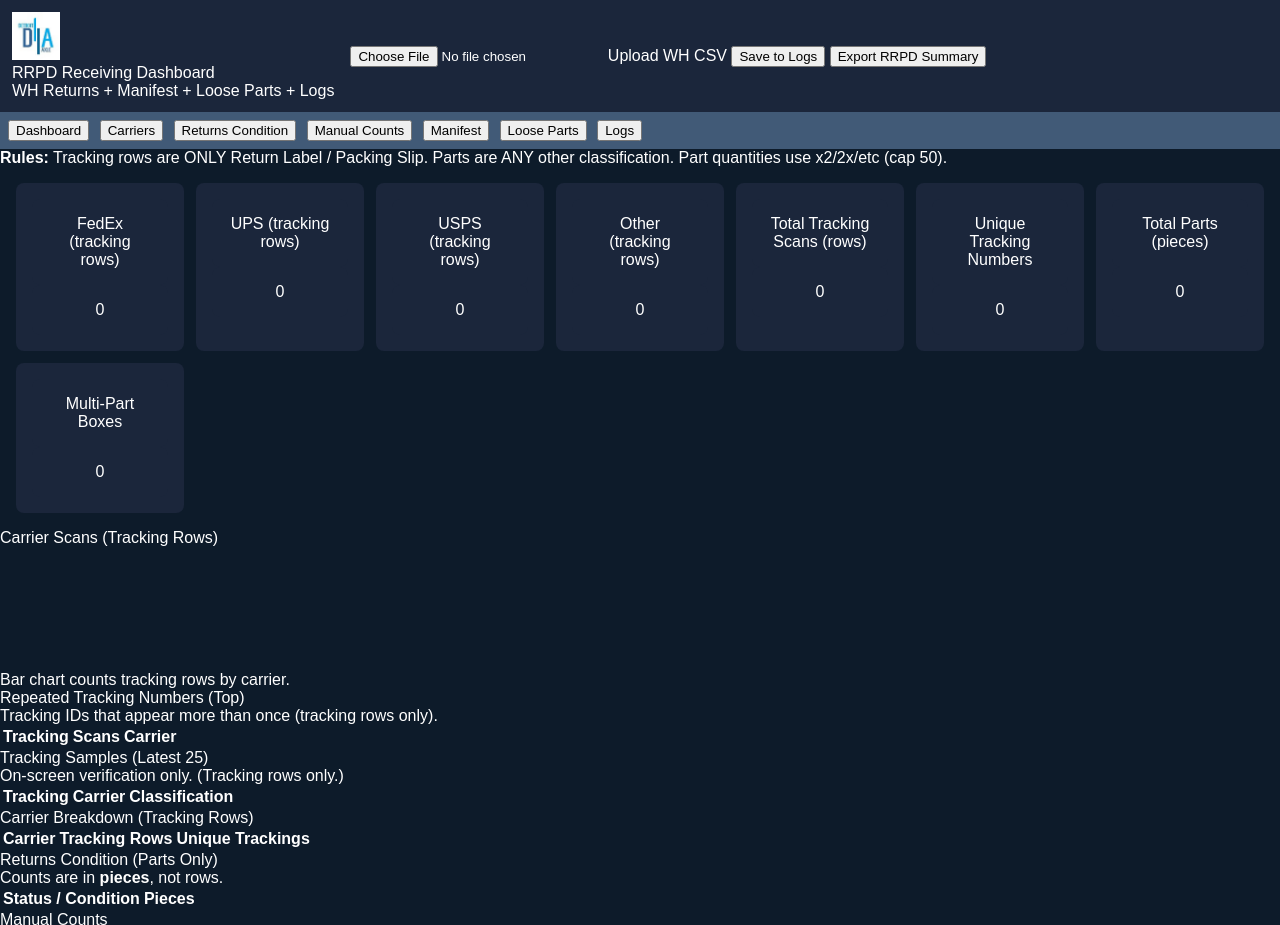
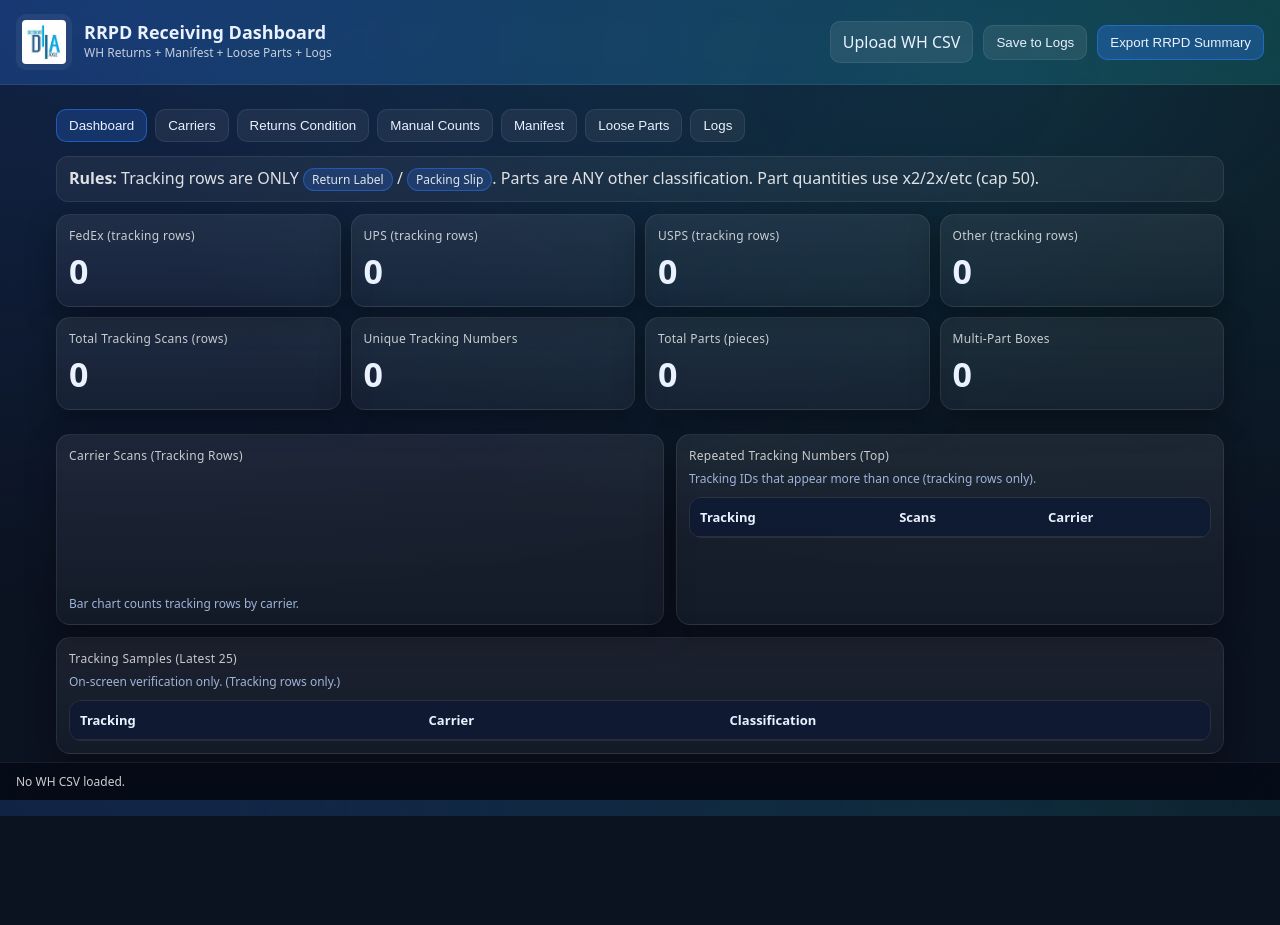
Before and after one commit to KingV88/RRPD-ReceivingV2, a plain HTML site: page index.html in a window 1280 px wide. Shown: the top 925 px of the page. After the commit the page ends 816 px from the top, so only its background shows below. Drawn offline with nearby package versions, Linux system fonts and the light colour scheme.

Commit message:
Update style.css

```diff
--- a/style.css
+++ b/style.css
@@ -1,66 +1,298 @@
-body {
-  margin: 0;
-  font-family: Arial, sans-serif;
-  background: #0d1b2a;
-  color: #fff;
+:root{
+  --bg:#0b1220;
+  --panel:#0f1b33;
+  --card:#122447;
+  --muted:#9fb3d8;
+  --text:#eaf1ff;
+  --accent:#2e7bff;
+  --accent2:#1fd0c2;
+  --danger:#ff4d5e;
+  --border:rgba(255,255,255,.08);
+  --shadow:0 10px 30px rgba(0,0,0,.35);
 }
 
-header {
-  padding: 12px;
-  display: flex;
-  align-items: center;
-  gap: 16px;
-  background: #1b263b;
+*{ box-sizing:border-box; }
+html,body{ height:100%; }
+body{
+  margin:0;
+  font-family: system-ui, -apple-system, Segoe UI, Roboto, Arial, sans-serif;
+  background: radial-gradient(1200px 600px at 10% 0%, rgba(46,123,255,.18), transparent),
+              radial-gradient(900px 500px at 80% 10%, rgba(31,208,194,.12), transparent),
+              var(--bg);
+  color:var(--text);
 }
 
-header img {
-  height: 48px;
+.topbar{
+  position:sticky;
+  top:0;
+  z-index:20;
+  display:flex;
+  align-items:center;
+  justify-content:space-between;
+  gap:16px;
+  padding:14px 16px;
+  background: linear-gradient(90deg, rgba(46,123,255,.25), rgba(31,208,194,.18));
+  border-bottom:1px solid var(--border);
+  backdrop-filter: blur(10px);
 }
 
-.actions button {
-  margin-left: 6px;
+.brand{
+  display:flex;
+  align-items:center;
+  gap:12px;
+  min-width: 260px;
+}
+.logo{
+  width:56px;
+  height:56px;
+  object-fit:contain;
+  border-radius:10px;
+  background: rgba(255,255,255,.06);
+  padding:6px;
+}
+.title{ font-weight:800; font-size:18px; line-height:1.1; }
+.subtitle{ color:rgba(255,255,255,.75); font-size:12px; margin-top:2px; }
+
+.top-actions{
+  display:flex;
+  gap:10px;
+  align-items:center;
+  flex-wrap:wrap;
+  justify-content:flex-end;
 }
 
-nav {
-  background: #415a77;
-  padding: 8px;
+.shell{
+  max-width: 1200px;
+  margin: 0 auto;
+  padding: 14px 16px 24px;
 }
 
-nav button {
-  margin-right: 6px;
+.tabs{
+  display:flex;
+  gap:8px;
+  flex-wrap:wrap;
+  padding:10px 0 14px;
 }
 
-.grid {
-  display: grid;
-  grid-template-columns: repeat(auto-fit,minmax(160px,1fr));
-  gap: 12px;
-  padding: 16px;
+.tab{
+  background: rgba(255,255,255,.06);
+  color: var(--text);
+  border: 1px solid var(--border);
+  padding:8px 12px;
+  border-radius:10px;
+  cursor:pointer;
+  user-select:none;
+}
+.tab:hover{ border-color: rgba(255,255,255,.18); }
+.tab.active{
+  background: rgba(46,123,255,.22);
+  border-color: rgba(46,123,255,.55);
 }
 
-.grid div {
-  background: #1b263b;
-  padding: 16px;
-  border-radius: 8px;
-  text-align: center;
+.panel{ display:none; }
+.panel.active{ display:block; }
+
+.rules{
+  background: rgba(255,255,255,.05);
+  border:1px solid var(--border);
+  padding:10px 12px;
+  border-radius:12px;
+  margin-bottom:12px;
+  color: rgba(255,255,255,.86);
+}
+.pill{
+  display:inline-block;
+  padding:2px 8px;
+  border-radius:999px;
+  background: rgba(46,123,255,.20);
+  border:1px solid rgba(46,123,255,.45);
+  font-size:12px;
 }
 
-.modal {
-  position: fixed;
-  inset: 0;
-  background: rgba(0,0,0,0.8);
-  display: flex;
-  align-items: center;
-  justify-content: center;
-  z-index: 9999;
+.grid{
+  display:grid;
+  grid-template-columns: repeat(4, 1fr);
+  gap:10px;
 }
 
-.hidden {
-  display: none;
+@media (max-width: 980px){
+  .grid{ grid-template-columns: repeat(2, 1fr); }
+}
+@media (max-width: 520px){
+  .grid{ grid-template-columns: 1fr; }
 }
 
-.modal-box {
-  background: #1b263b;
-  padding: 20px;
-  border-radius: 8px;
-  width: 400px;
+.card{
+  background: linear-gradient(180deg, rgba(255,255,255,.07), rgba(255,255,255,.04));
+  border:1px solid var(--border);
+  border-radius:14px;
+  padding:12px 12px;
+  box-shadow: var(--shadow);
 }
+.card.block{ margin-top:12px; }
+.card-label{ color:rgba(255,255,255,.76); font-size:12px; letter-spacing:.3px; }
+.card-value{ font-size:34px; font-weight:900; margin-top:4px; }
+
+.two-col{
+  display:grid;
+  grid-template-columns: 1.2fr .8fr;
+  gap:12px;
+  margin-top:12px;
+}
+@media (max-width: 980px){
+  .two-col{ grid-template-columns: 1fr; }
+}
+
+.table-wrap{
+  overflow:auto;
+  border-radius:12px;
+  border:1px solid var(--border);
+  margin-top:10px;
+}
+
+.table{
+  width:100%;
+  border-collapse:collapse;
+  min-width:520px;
+  background: rgba(0,0,0,.08);
+}
+.table th, .table td{
+  padding:10px 10px;
+  border-bottom:1px solid rgba(255,255,255,.08);
+  font-size:13px;
+}
+.table th{
+  text-align:left;
+  position:sticky;
+  top:0;
+  background: rgba(15,27,51,.95);
+  z-index:1;
+}
+.hint{ color:var(--muted); font-size:12px; margin-top:6px; }
+
+.btn{
+  background: rgba(255,255,255,.08);
+  border:1px solid var(--border);
+  color: var(--text);
+  padding:9px 12px;
+  border-radius:10px;
+  cursor:pointer;
+  user-select:none;
+}
+.btn:hover{ border-color: rgba(255,255,255,.20); }
+.btn.primary{
+  background: rgba(46,123,255,.30);
+  border-color: rgba(46,123,255,.55);
+}
+.btn.danger{
+  background: rgba(255,77,94,.18);
+  border-color: rgba(255,77,94,.45);
+}
+
+.file-btn{
+  display:inline-flex;
+  align-items:center;
+  gap:8px;
+  background: rgba(255,255,255,.08);
+  border:1px solid var(--border);
+  padding:9px 12px;
+  border-radius:10px;
+  cursor:pointer;
+  user-select:none;
+}
+.file-btn input{ display:none; }
+
+.manual-form{
+  display:flex;
+  gap:10px;
+  flex-wrap:wrap;
+  margin-top:10px;
+}
+.input{
+  background: rgba(0,0,0,.18);
+  border:1px solid var(--border);
+  color: var(--text);
+  padding:9px 10px;
+  border-radius:10px;
+  min-width: 200px;
+}
+
+.footer{
+  position:sticky;
+  bottom:0;
+  z-index:10;
+  padding:10px 16px;
+  border-top:1px solid var(--border);
+  background: rgba(5,10,20,.75);
+  backdrop-filter: blur(10px);
+}
+#statusLine{ color: rgba(255,255,255,.80); font-size:12px; }
+
+.muted{ color: var(--muted); }
+
+/* MODAL (fixes “can’t click anything”) */
+.modal-backdrop{
+  position:fixed;
+  inset:0;
+  background: rgba(0,0,0,.55);
+  z-index:1000;
+}
+.modal{
+  position:fixed;
+  z-index:1001;
+  top:50%;
+  left:50%;
+  transform:translate(-50%,-50%);
+  width:min(720px, calc(100vw - 26px));
+  background: rgba(15,27,51,.98);
+  border:1px solid rgba(255,255,255,.14);
+  border-radius:14px;
+  box-shadow: 0 25px 60px rgba(0,0,0,.55);
+}
+.modal.hidden, .modal-backdrop.hidden{
+  display:none; /* critical: when hidden it cannot block clicks */
+}
+.modal-header, .modal-footer{
+  padding:12px 14px;
+  display:flex;
+  align-items:center;
+  justify-content:space-between;
+  gap:10px;
+}
+.modal-header{ border-bottom:1px solid rgba(255,255,255,.10); }
+.modal-footer{ border-top:1px solid rgba(255,255,255,.10); justify-content:flex-end; }
+.modal-title{ font-weight:900; }
+.modal-body{ padding:12px 14px; }
+
+.icon-btn{
+  width:34px;
+  height:34px;
+  border-radius:10px;
+  border:1px solid rgba(255,255,255,.14);
+  background: rgba(255,255,255,.06);
+  color: var(--text);
+  font-size:20px;
+  cursor:pointer;
+}
+.icon-btn:hover{ border-color: rgba(255,255,255,.25); }
+
+.preview{
+  background: rgba(255,255,255,.05);
+  border:1px solid rgba(255,255,255,.10);
+  padding:12px;
+  border-radius:12px;
+}
+.preview-row{
+  display:grid;
+  grid-template-columns: repeat(2, 1fr);
+  gap:8px 16px;
+}
+@media (max-width: 560px){
+  .preview-row{ grid-template-columns: 1fr; }
+}
+.confirm{
+  display:flex;
+  align-items:center;
+  gap:10px;
+  margin-top:10px;
+}
```
